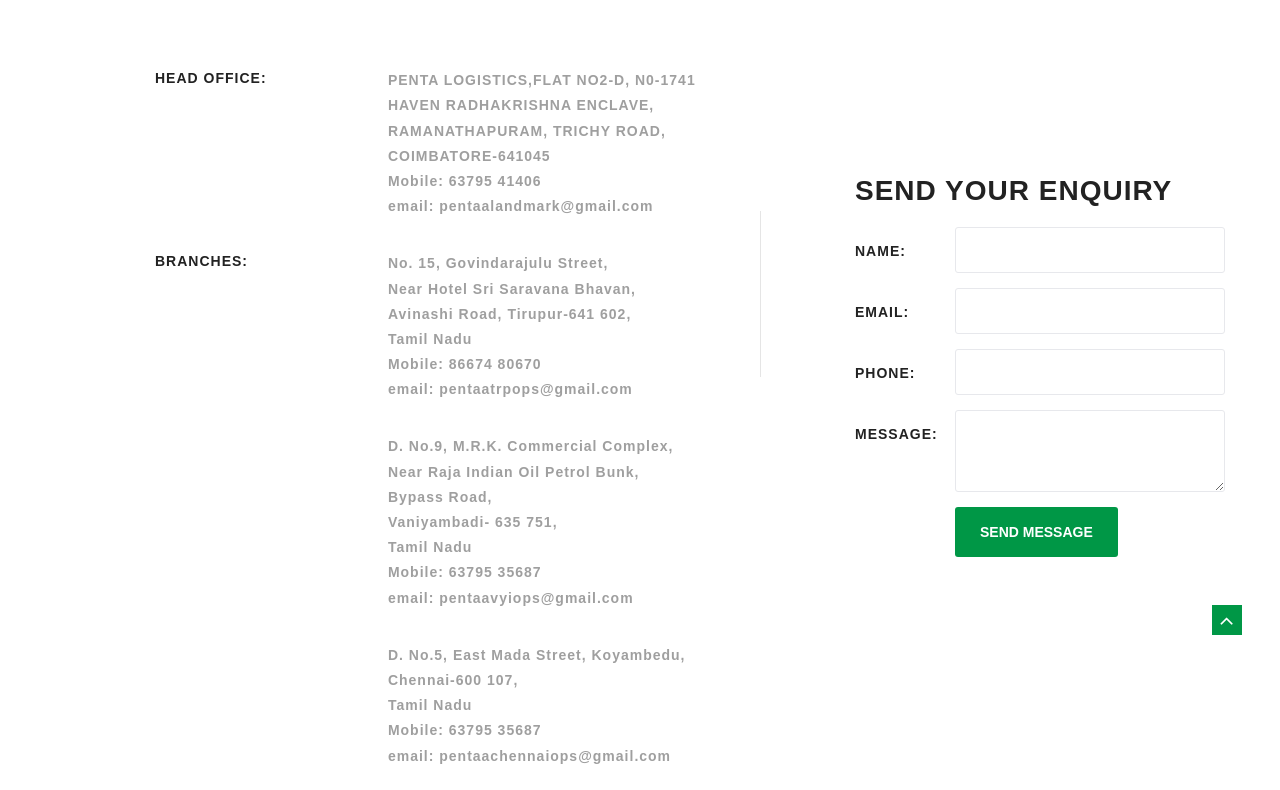
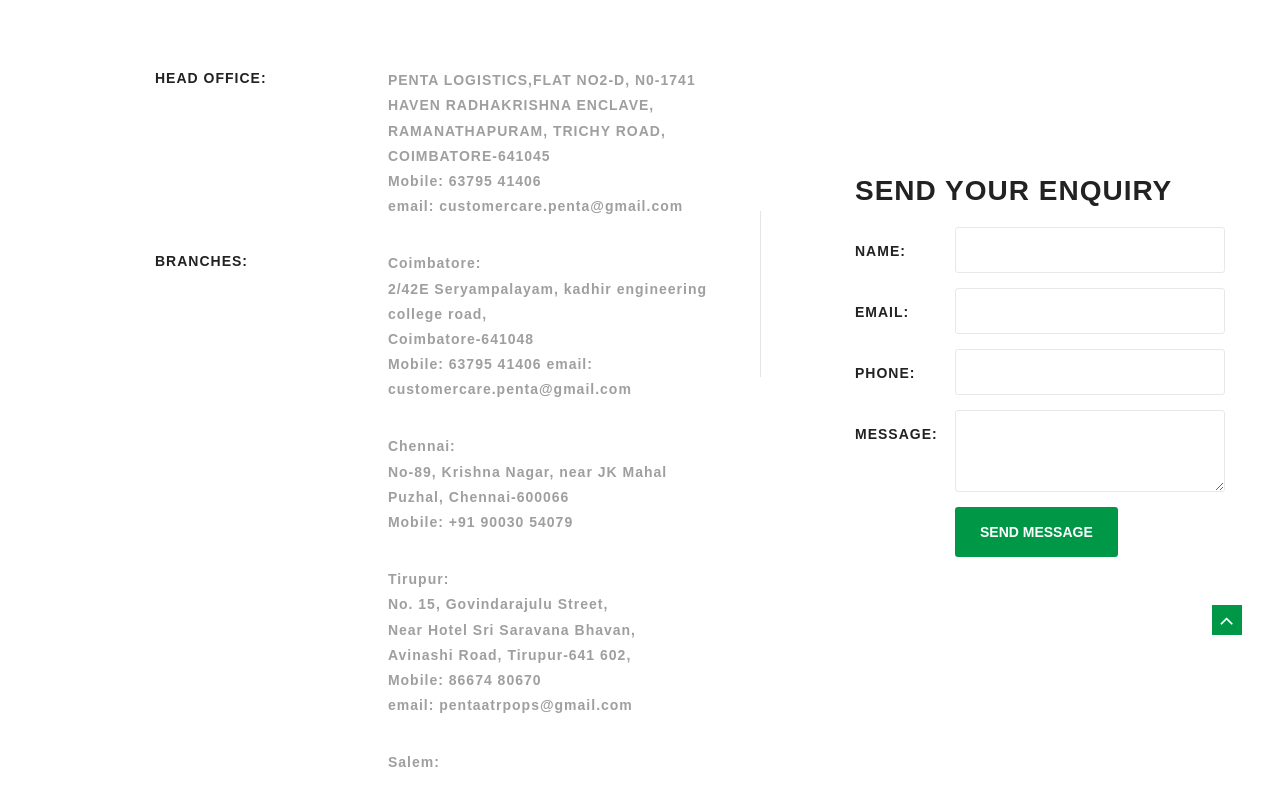
Before and after one commit to TanujRajkumar4/WebDevelopment-PentaaExpress, a PHP site: page /contact-us.php in a window 1280 px wide. Shown: the part 315-1105 px from the top of the page. Run offline with PHP 8.4, Linux system fonts and the light colour scheme.

Commit message:
UPDATE BRANCH DETAILS

```diff
--- a/admin/add-branch.php
+++ b/admin/add-branch.php
@@ -321,7 +321,7 @@ if($_GET['ty'] == "add")
 
 																<div class="col-xs-12 col-sm-9">
 																	<div class="clearfix">
-																		<input type="email" name="timing" id="timing" class="col-xs-12 col-sm-5 " required />
+																		<input type="text" name="timing" id="timing" class="col-xs-12 col-sm-5 " required />
 																	</div>
 																</div>
 															</div>
@@ -331,7 +331,7 @@ if($_GET['ty'] == "add")
 
 																<div class="col-xs-12 col-sm-9">
 																	<div class="clearfix">
-																		<input type="email" name="conper" id="conper" class="col-xs-12 col-sm-5 " required />
+																		<input type="text" name="conper" id="conper" class="col-xs-12 col-sm-5 " required />
 																	</div>
 																</div>
 															</div>
--- a/contact-us.php
+++ b/contact-us.php
@@ -7,8 +7,8 @@
             <div class="row">
                 <div class="col-sm-8 pull-left">
                     <div class="title-wrap">
-                                     <h2 class="section-title no-margin"> contact us  </h2>
-                                     <p class="fs-16 no-margin"> Get in touch with us easily  </p>
+                        <h2 class="section-title no-margin"> contact us </h2>
+                        <p class="fs-16 no-margin"> Get in touch with us easily </p>
                     </div>
                 </div>
                 <div class="col-sm-4">
@@ -28,39 +28,66 @@
             <div class="row">
                 <div class="col-md-6 col-sm-6 col-md-offset-1">
                     <ul class="contact-detail title-2">
-                                     <li class="wow fadeInUp" data-wow-offset="50" data-wow-delay=".30s">  <span>Head office: </span>  <p class="gray-clr">
+                        <li class="wow fadeInUp" data-wow-offset="50" data-wow-delay=".30s"> <span>Head office: </span>
+                            <p class="gray-clr">
                                 <!-- NEW H.O. ADDRESS -->
                                 PENTA LOGISTICS,FLAT NO2-D, N0-1741<br>
                                 HAVEN RADHAKRISHNA ENCLAVE,<br>
                                 RAMANATHAPURAM, TRICHY ROAD,<br>
                                 COIMBATORE-641045<br>
+                                Mobile: 63795 41406<br />
+                                email: customercare.penta@gmail.com
+                            </p>
+                        </li>
+                        <li class="wow fadeInUp" data-wow-offset="50" data-wow-delay=".40s"> <span>Branches:
+                            </span>
+                            <!-- NEW ADDRESS -->
+                            <p class="gray-clr">
+                                Coimbatore: <br>
+                                2/42E Seryampalayam, kadhir engineering college road,<br>
+                                Coimbatore-641048<br>
+                                Mobile: 63795 41406
+                                email: customercare.penta@gmail.com
+                            </p>
+                        </li>
+                        <li class="wow fadeInUp" data-wow-offset="50" data-wow-delay=".50s"> <span> </span>
+                            <p class="gray-clr">
+                                <!-- NEW -->
+                                Chennai:<br>
+                                No-89, Krishna Nagar, near JK Mahal<br>
+                                Puzhal, Chennai-600066<br>
+                                Mobile: +91 90030 54079<br>
+                            </p>
+                        </li>
+                        <li class="wow fadeInUp" data-wow-offset="50" data-wow-delay=".50s"> <span> </span>
+                            <p class="gray-clr">
+                                <!-- COPIED FROM OLD SITE VERSION -->
+                                Tirupur:<br>
+                                No. 15, Govindarajulu Street,<br />
+                                Near Hotel Sri Saravana Bhavan,<br />
+                                Avinashi Road, Tirupur-641 602,<br />
+                                Mobile: 86674 80670<br />
+                                email: pentaatrpops@gmail.com
+                            </p>
+                        </li>
 
-<!-- OLD CONTACT DETAILS -->
-Mobile: 63795 41406<br />
-email: pentaalandmark@gmail.com
+                        <li class="wow fadeInUp" data-wow-offset="50" data-wow-delay=".50s"> <span> </span>
+                            <p class="gray-clr">
+                                <!-- ADDRESS DATA MISSING -->
+                                Salem:<br>
 
 
-</p>   </li>
-                                     <li class="wow fadeInUp" data-wow-offset="50" data-wow-delay=".40s">  <span>Branches:
- </span>  <p class="gray-clr">No. 15, Govindarajulu Street,<br />
-Near Hotel Sri Saravana Bhavan,<br />
-Avinashi Road, Tirupur-641 602,<br />
-Tamil Nadu<br />
-Mobile: 86674 80670<br />
-email: pentaatrpops@gmail.com  </p> </li>
-                                     <li class="wow fadeInUp" data-wow-offset="50" data-wow-delay=".50s">  <span> </span>  <p class="gray-clr"> D. No.9, M.R.K. Commercial Complex,<br />
-Near Raja Indian Oil Petrol Bunk,<br />
-Bypass Road,<br />
-Vaniyambadi- 635 751,<br />
-Tamil Nadu<br />
-Mobile: 63795 35687<br />
-email: pentaavyiops@gmail.com   </p>  </li>
-                                     <li class="wow fadeInUp" data-wow-offset="50" data-wow-delay=".50s">  <span> </span>  <p class="gray-clr">D. No.5, East Mada Street,
-Koyambedu,<br />
-Chennai-600 107,<br />
-Tamil Nadu<br />
-Mobile: 63795 35687<br />
-email: pentaachennaiops@gmail.com  </p>  </li>
+                            </p>
+                        </li>
+
+                        <li class="wow fadeInUp" data-wow-offset="50" data-wow-delay=".50s"> <span> </span>
+                            <p class="gray-clr">
+                                Madurai:<br>
+                                No-161- Siddco Industrial Estate<br>
+                                Kappalur, Madurai-625008<br>
+                                Mobile: +91 95434 81612 / +91 95853 89003<br>
+                            </p>
+                        </li>
                     </ul>
                 </div>
 
@@ -69,24 +96,24 @@ email: pentaachennaiops@gmail.com  </p>  </li>
                         <h3 class="section-title no-margin"> Send your Enquiry </h3><br>
                         <form class="row" id="contact-form" method="post" action="sendmail.php">
                             <div class="form-group wow fadeInUp" data-wow-offset="50" data-wow-delay=".30s">
-                                             <div class="col-sm-3">  <label class="title-2"> Name:  </label></div>
-                                             <div class="col-sm-9">  <input type="text" name="Name" id="Name" required="" placeholder="" class="form-control" />  </div>
+                                <div class="col-sm-3"> <label class="title-2"> Name: </label></div>
+                                <div class="col-sm-9"> <input type="text" name="Name" id="Name" required="" placeholder="" class="form-control" /> </div>
                             </div>
                             <div class="form-group wow fadeInUp" data-wow-offset="50" data-wow-delay=".30s">
-                                             <div class="col-sm-3">  <label class="title-2"> Email:  </label></div>
-                                             <div class="col-sm-9">  <input type="text" name="Email" id="Email" required="" pattern="[a-z0-9._%+-]+@[a-z0-9.-]+\.[a-z]{2,3}$" placeholder="" class="form-control" />  </div>
+                                <div class="col-sm-3"> <label class="title-2"> Email: </label></div>
+                                <div class="col-sm-9"> <input type="text" name="Email" id="Email" required="" pattern="[a-z0-9._%+-]+@[a-z0-9.-]+\.[a-z]{2,3}$" placeholder="" class="form-control" /> </div>
                             </div>
                             <div class="form-group wow fadeInUp" data-wow-offset="50" data-wow-delay=".30s">
-                                             <div class="col-sm-3">  <label class="title-2"> Phone:  </label></div>
-                                             <div class="col-sm-9">  <input type="text" name="Phone" id="Phone" placeholder="" class="form-control" />  </div>
+                                <div class="col-sm-3"> <label class="title-2"> Phone: </label></div>
+                                <div class="col-sm-9"> <input type="text" name="Phone" id="Phone" placeholder="" class="form-control" /> </div>
                             </div>
                             <div class="form-group wow fadeInUp" data-wow-offset="50" data-wow-delay=".30s">
-                                             <div class="col-sm-3">  <label class="title-2"> Message:  </label></div>
-                                             <div class="col-sm-9">  <textarea class="form-control" name="Message" id="Message" required="" cols="25" rows="3"></textarea>  </div>
+                                <div class="col-sm-3"> <label class="title-2"> Message: </label></div>
+                                <div class="col-sm-9"> <textarea class="form-control" name="Message" id="Message" required="" cols="25" rows="3"></textarea> </div>
                             </div>
                             <div class="form-group wow fadeInUp" data-wow-offset="50" data-wow-delay=".30s">
                                 <div class="col-sm-9 col-xs-12 pull-right">
-                                                 <button name="submit" id="submit_btn" class="btn-1"> send message  </button>
+                                    <button name="submit" id="submit_btn" class="btn-1"> send message </button>
                                 </div>
                             </div>
                         </form>
```
Also changed, not shown: index.php (+6 -4 lines), pentaaxpress_logkar.sql (+6 -11 lines), service.php (+12 -16 lines). Lines whose indentation alone changed are shown as unchanged.
